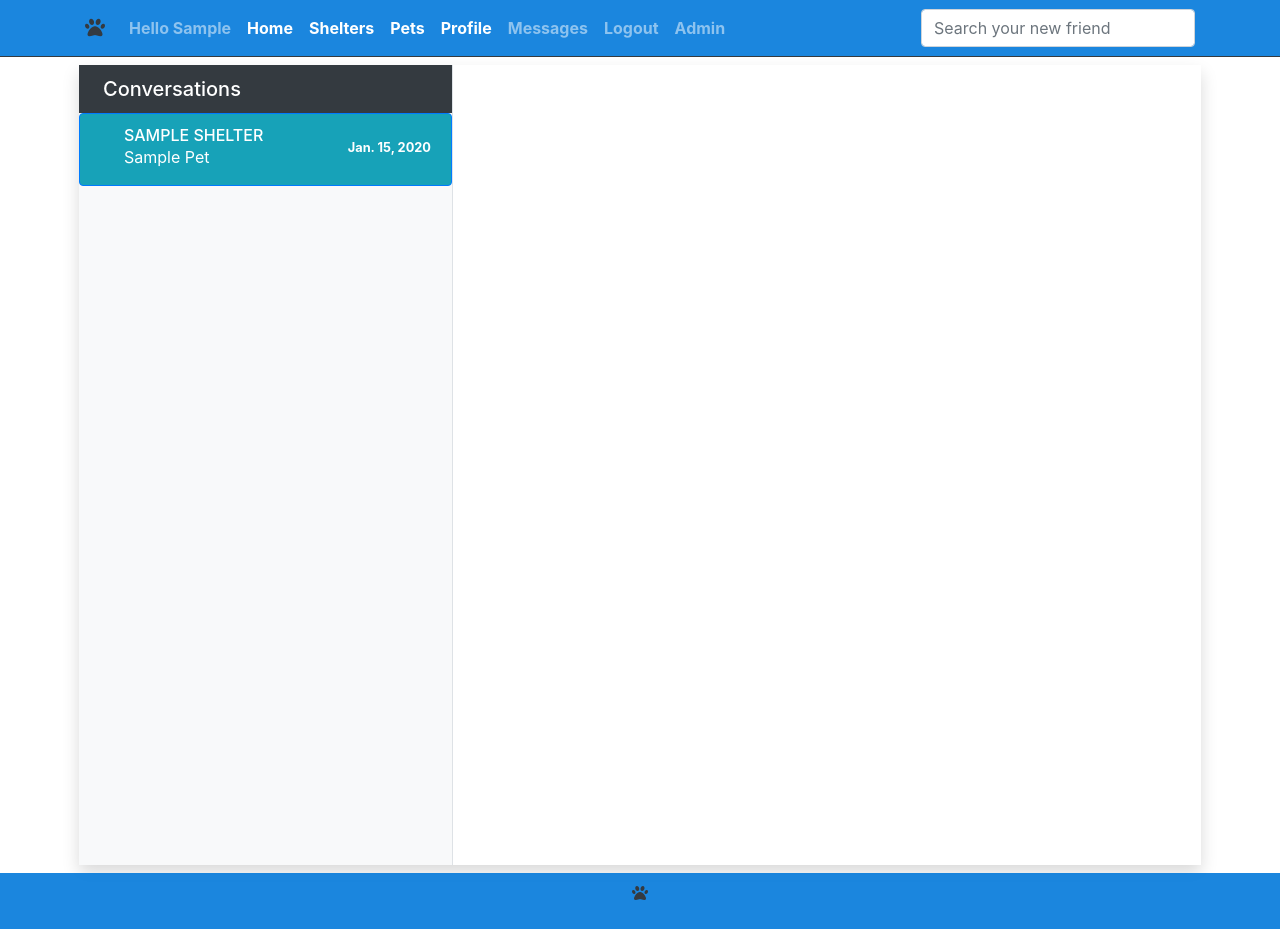
After one commit to JorgeVidalCano/petShelter, a Django app: page /message/board/ in a window 1280 px wide. The commit adds this page. Run offline with Django 3.2, Linux system fonts and the light colour scheme; a user stored in the database is signed in; tables that the repository leaves empty hold one stand-in row (values such as "Sample post"); parts of the project's set-up code (start-up, migrations or seed data) failed here and were passed over; some libraries are stand-ins or nearby versions.

Commit message:
Added Board message ajax functionality

```diff
--- /dev/null
+++ b/contactMessages/templates/BoardMessage.html
@@ -0,0 +1,75 @@
+{% extends "shareblocks/base.html" %}
+{% block content %}
+<div class="container py-2 px-4">
+    <div class="row  overflow-hidden shadow">
+      <div class="col-4 px-0 bg-light border-right min-vh-100">
+        <div class="">
+          <div class="text-white px-4 py-2 bg-dark">
+            <p class="h5 mb-0 py-1">Conversations</p>
+          </div>
+          <!-- Left side conversations -->
+          {% for r in chatRooms %}
+          <div class="messages-box ">
+            <div class="list-group">
+              <a class="list-group-item list-group-item-action active text-white bg-info chatRoom" href="{% url 'show-messages' r.slug %}">
+                <div class="media">
+                  <div class="media-body ml-4">
+                    <div class="d-flex align-items-center justify-content-between mb-1">
+                      <div>
+                        <h6 class="mb-0">{{ r.shelter.name|upper }}</h6>
+                        <span class="mb-0">{{ r.pet.name|title }}</span>
+                      </div>
+                      <small class="small font-weight-bold">{{ r.date_created }}</small>
+                    </div>
+                  </div>
+                </div>
+              </a>
+            <!-- Left side converstations -->
+            </div>
+          </div>
+          {% endfor %}
+        </div>
+      </div>
+      <!-- Chat Box-->
+      <div class="col-8 px-0">
+        <div id="message" class="px-4 py-5 chat-box bg-white">
+          <!-- Sender Message-->
+          {% for m in message %}
+            {% if m.sender == request.user %}
+            <!-- Reciever Message-->
+            <div class="comment media w-50 ml-auto mb-3">
+              <div class="media-body">
+                <p class="small font-weight-bold">You</p>
+                <div class="bg-primary rounded py-2 px-3 mb-2">
+                  <p class="text-small mb-0 text-white">{{ m.message }}</p>
+                </div>
+                <p class="small text-muted">{{ m.date_created }}</p>
+              </div>
+            </div>
+            {% else %}
+            <div class="comment media w-50 mb-3">
+              <div class="media-body ml-3">
+                <p class="small text-muted font-weight-bold">{{ m.sender.username|title }}</p>
+                <div class="bg-light rounded py-2 px-3 mb-2">
+                  <p class="text-small mb-0 text-muted">{{ m.message }}</p>
+                </div>
+                <p class="small text-muted">{{ m.date_created }}</p>
+              </div>
+            </div>
+            {% endif %}
+          {% endfor %}
+        <!-- Typing area -->
+
+        <form id="answerForm" method="POST" data-url="" class="bg-light">
+          {% csrf_token %}
+
+        </form>
+      </div>
+    </div>
+  </div>
+
+{% endblock content %}
+{% load static %}
+{% block js %}
+    <script type="text/javascript" src="{% static 'mainApp/javascript/ajaxComments.js' %}"></script>
+{% endblock js %}
--- a/contactMessages/urls.py
+++ b/contactMessages/urls.py
@@ -2,8 +2,11 @@ from django.conf.urls.static import static
 from django.conf import settings
 from django.contrib import admin
 from django.urls import path
-from .views import CreateMessage
+from .views import CreateMessage, BoardMessage, AnswerMessageAjax
 
 urlpatterns = [
+    path('board/', BoardMessage.as_view(), name="board-message"),
+    path('board/<slug:slug>/', AnswerMessageAjax.as_view(), name="show-messages"),
+    path('board/<slug:slug>/newMessage/', AnswerMessageAjax.as_view(), name="new-message"),
     path('<slug:pet>/newMessage/', CreateMessage.as_view(), name="new_Message"),
 ]
--- a/contactMessages/views.py
+++ b/contactMessages/views.py
@@ -1,40 +1,73 @@
 from django.contrib.auth.mixins import LoginRequiredMixin, UserPassesTestMixin
 from contactMessages.models import ChatRoom, Message
+from django.http import HttpResponseRedirect
 from django.db import IntegrityError
-from django.http import HttpResponseRedirect
+from django.http import JsonResponse
+from django.core import serializers
 from django.shortcuts import render
+from django.contrib import messages
+from django.core import serializers
 from django.views.generic import(
     CreateView,
-    FormView,
-    View
+    ListView
 )
-from mainApp.models import Pet
+from mainApp.models import Pet, Shelter
 from .forms import CommentForm
-from django.contrib import messages
-from django.http import JsonResponse
+from django.db.models import Q
 
-from django.core import serializers
 
-class CreateMessage(LoginRequiredMixin, CreateView):
+class BoardMessage(LoginRequiredMixin, ListView):
+    template_name = "BoardMessage.html"
+    form_model = CommentForm
+    Model = Message
 
+    def get_queryset(self):
+        return ChatRoom.objects.filter(sender=self.request.user).order_by('-date_created')
+
+    def get_context_data(self, **kwargs):
+        # Retrieves initial data
+        context = super().get_context_data(**kwargs)
+        # adds new data
+        context['titleTab'] = 'Messages'
+        context['titlePage'] = 'Check your messages'
+        haveShelter = Shelter.objects.filter(manager=self.request.user)
+        if haveShelter.exists():
+            filters = {'shelter':haveShelter[0]}
+        else:
+            filters = {'sender':self.request.user}
+        context.update({
+            # 'chatRooms': ChatRoom.objects.filter(sender=self.request.user).order_by('-date_created')
+
+            'chatRooms': ChatRoom.objects.filter(**filters).order_by('-date_created')
+        })
+
+        return context
+
+class AnswerMessageAjax(LoginRequiredMixin, CreateView):
+    template_name = "BoardMessage.html"
     form_class=CommentForm
     model = Message
 
+    def get(self, request, *args, **kwargs):
+        message = Message.objects.filter(chatroom__slug=self.kwargs['slug'])
+        message_serialized = serializers.serialize('json', list(message))
+        newMessageUrl = self.request.path_info + "newMessage/"
+        return JsonResponse({
+            'messages':message_serialized,
+            'user_id': self.request.user.id,
+            'user_sender': message[0].sender.username.title(),
+            'newMessageUrl': newMessageUrl}, status=200)
+
     def form_valid(self, form):
-        pet = Pet.objects.get(slug=self.kwargs['pet'])
-        try:
-            newChat = ChatRoom.objects.create(shelter= pet.shelter, sender= self.request.user, pet= pet)
-        except IntegrityError as ex:
-            newChat = ChatRoom.objects.get(shelter= pet.shelter, sender= self.request.user, pet= pet)
-            # this means the chat already exists
-            print("Chat already exists")
+
+        chatRoom = ChatRoom.objects.filter(slug=self.kwargs['slug'])
 
         form.instance.sender = self.request.user
-        form.instance.receiver = pet.shelter.manager
-        form.instance.chatroom = newChat
+        form.instance.receiver = chatRoom[0].shelter.manager
+        form.instance.chatroom = chatRoom
         form.save()
+
         return JsonResponse({"instance": "Message sent."}, status=200)
-
 
     def form_invalid(self, form):
         for m, e in form.errors.as_data().items():
@@ -45,9 +78,31 @@ class CreateMessage(LoginRequiredMixin, CreateView):
     def post(self, request, *args, **kwargs):
         return super().post(request, *args, **kwargs)
 
-        # try:
-            # super().post(request, *args, **kwargs)
-            # return HttpResponseRedirect(self.get_success_url())
-        # except IntegrityError:
-            # messages.add_message(request, messages.ERROR, f'Sorry {self.request.user} but only one shelter is allowed per account.')
-            # return render(request, template_name=self.template_name, context=self.get_context_data())
+class CreateMessage(LoginRequiredMixin, CreateView):
+
+    form_class=CommentForm
+    model = Message
+
+    def form_valid(self, form):
+        pet = Pet.objects.get(slug=self.kwargs['pet'])
+        newChat = ChatRoom.objects.filter(shelter= pet.shelter, sender= self.request.user, pet= pet)
+
+        if newChat.exists():
+            newChat = newChat[0]
+        else:
+            newChat = ChatRoom.objects.create(shelter= pet.shelter, sender= self.request.user, pet= pet)
+
+        form.instance.sender = self.request.user
+        form.instance.receiver = pet.shelter.manager
+        form.instance.chatroom = newChat
+        form.save()
+        return JsonResponse({"instance": "Message sent."}, status=200)
+
+    def form_invalid(self, form):
+        for m, e in form.errors.as_data().items():
+            errorMessage = str(e[0]).replace("['", "").replace("']", "")
+        messages.error(self.request, errorMessage)
+        return super().form_invalid(form)
+
+    def post(self, request, *args, **kwargs):
+        return super().post(request, *args, **kwargs)
--- a/mainApp/static/mainApp/javascript/ajaxComments.js
+++ b/mainApp/static/mainApp/javascript/ajaxComments.js
@@ -1,6 +1,5 @@
-// Adds comments
+// Adds a comment in the petDetail page
 $(document).ready(function () {
-
   var $myForm = $("#commentPet")
   $myForm.submit(function(event){
     event.preventDefault();
@@ -18,11 +17,15 @@ $(document).ready(function () {
       console.log(data)
       console.log(textStatus)
       console.log(jqXHR)
-        $myForm[0].reset();
 
-        var instance = JSON.parse(data["instance"]);
-        var fields = instance[0]["fields"];
-
+      var successMessage = $(`<div class="alert alert-success fade show" role="alert">
+                                Message sent
+                              <button type="button" class="close" data-dismiss="alert" aria-label="Close">
+                                <span aria-hidden="true">&times;</span>
+                              </button>
+                              </div>`)
+      $("#commentPet").remove();
+      $(".special-width").prepend($(successMessage));
     }
     function handleFormError(data, textStatus, errorThrown){
       console.log(data)
@@ -32,3 +35,100 @@ $(document).ready(function () {
   })
  }
 )
+
+// Selects a chatroom in the board and show the messages
+$(document).ready(function () {
+  var $chatRoom = $(".chatRoom")
+  $chatRoom.click(function(event){
+    event.preventDefault();
+    var $formData = $(this).serialize();
+    var $endpoint = window.location.origin + $(this).attr("href") || window.location.href
+
+    $.ajax({
+      method: "GET",
+      url: $endpoint,
+      data: $formData,
+      success: handleFormSuccess,
+      error: handleFormError,
+    })
+    function handleFormSuccess(data, textStatus, jqXHR){
+      //console.log(data)
+      console.log(textStatus)
+      console.log(jqXHR)
+
+      $(".comment").empty(); // deletes the last conversation
+      $(".commentForm").empty();
+      var message = JSON.parse(data["messages"]);
+      for (var i = 0; i < message.length; i++){
+
+        if(data["user_id"] == message[i]['fields'].sender){
+          var result = $(`<div class="media w-50 ml-auto mb-3">
+                            <div class="media-body">
+                              <p class="small font-weight-bold">You</p>
+                                <div class="bg-primary rounded py-2 px-3 mb-2">
+                                  <p class="text-small mb-0 text-white">${message[i]['fields'].message}</p>
+                                </div>
+                              <p class="small text-muted">${ message[i]['fields'].date_created } </p>
+                              </div>
+                            </div>
+                        `);
+        }else{
+          var result = $(`<div class="media w-50 mb-3">
+                            <div class="media-body ml-3">
+                              <p class="small text-muted font-weight-bold">${ data["user_sender"] } </p>
+                              <div class="bg-light rounded py-2 px-3 mb-2">
+                                <p class="text-small mb-0 text-muted">${message[i]['fields'].message}</p>
+                              </div>
+                              <p class="small text-muted">${ message[i]['fields'].date_created } </p>
+                            </div>
+                          </div>
+                          `);
+        }
+        $("#message").prepend($(result))
+      }
+      var form = $(`<div class="commentForm input-group">
+                      <textarea name="message cols=40 rows=4 placeholder="Type a message" aria-describedby="button-addon2" class="form-control rounded-0 border-0 py-4 bg-light"></textarea>
+                      <div class="input-group-append">
+                        <button id="button-addon2" type="submit" class="btn btn-link"> <i class="fa fa-paw"></i></button>
+                      </div>
+                    </div>`)
+      $("#answerForm").append($(form))
+
+      $("#answerForm").attr("data-url", data["newMessageUrl"])
+    }
+    function handleFormError(data, textStatus, errorThrown){
+      console.log(data)
+      console.log(textStatus)
+      console.log(errorThrown)
+    }
+  })
+ }
+)
+
+// Creates a new comment
+$(document).ready(function () {
+  var $form = $("#answerForm")
+  $form.submit(function(event){
+    event.preventDefault();
+    var $formData = $(this).serialize();
+    var $endpoint = window.location.origin + $form.attr("data-url") || window.location.href
+    alert($formData)
+    $.ajax({
+      method: "POST",
+      url: $endpoint,
+      data: $formData,
+      success: handleFormSuccess,
+      error: handleFormError,
+    })
+    function handleFormSuccess(data, textStatus, jqXHR){
+      console.log(textStatus)
+      console.log(jqXHR)
+    }
+    function handleFormError(data, textStatus, errorThrown){
+      console.log(data)
+      console.log(textStatus)
+      console.log(errorThrown)
+    }
+  })
+ }
+)
--- a/mainApp/templates/profile/baseProfile.html
+++ b/mainApp/templates/profile/baseProfile.html
@@ -13,7 +13,7 @@
               <a class="nav-link" href="{% url 'pets' object.slug %}">Pets</a>
             </li>
             <li class="nav-item">
-              <a class="nav-link" href="{% url 'pets' object.slug%}">Account options</a>
+              <a class="nav-link" href="{% url 'pets' object.slug %}">Account options</a>
             </li>
             <li class="nav-item">
               <a class="nav-link bg-danger" href="{% url 'delete-profile' object.slug %}">Delete Account</a>
--- a/mainApp/templates/shareblocks/navbar.html
+++ b/mainApp/templates/shareblocks/navbar.html
@@ -9,6 +9,11 @@
   </button>
   <div class="collapse navbar-collapse font-weight-bolder" id="navbars">
     <ul class="navbar-nav mr-auto">
+      {% if user.is_authenticated %}
+      <li class="nav-item">
+        <span class="nav-link">Hello {{user.username|title}}</span>
+      </li>
+      {% endif %}
       <li class="nav-item active">
         <a class="nav-link" href="{% url 'home' %}">Home</a>
       </li>
@@ -25,7 +30,7 @@
         {% endif %}
         {% if user.is_authenticated %}
         <li class="nav-item">
-          <span class="nav-link">Hello {{user.username|title}}</span>
+          <a class="nav-link" href="{% url 'board-message' %}">Messages</a>
         </li>
         <li class="nav-item">
           <a class="nav-link" href="{% url 'logout' %}">Logout</a>
--- a/users/views.py
+++ b/users/views.py
@@ -68,7 +68,7 @@ class RegisterAccount(FormView):
 
     def form_valid(self, form):
         form.instance.is_staff = form.cleaned_data.get('is_active')
-
+        form.instance.is_active = True
         username = form.cleaned_data.get('username')
         password = form.cleaned_data.get('password1')
 
```
Also changed, not shown: contactMessages/models.py (+9 -9 lines), mainApp/templates/mainApp/detail_pet.html (+21 -10 lines), petShelter/settings.py (+14 -14 lines), contactMessages/migrations/0007_chatroom_slug.py (added). Lines whose indentation alone changed are shown as unchanged.
